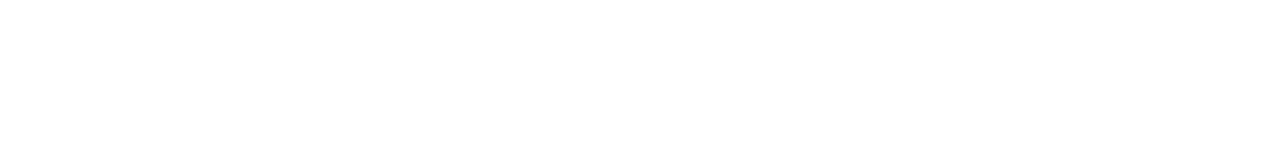
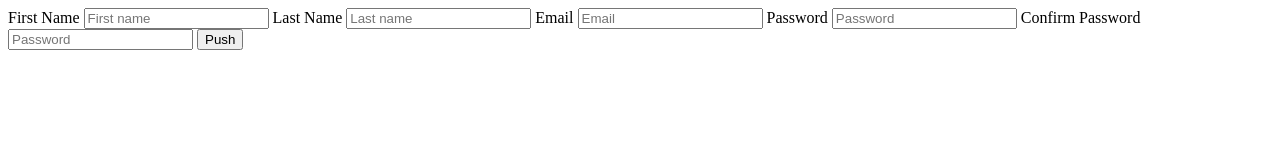
Before and after one commit to Asha-mony/SignUpPage, a plain HTML site: page index.html in a window 1280 px wide. Drawn offline with Linux system fonts and the light colour scheme.

Commit message:
Structure given

```diff
--- a/index.html
+++ b/index.html
@@ -5,10 +5,30 @@
     <meta charset="UTF-8">
     <meta name="viewport" content="width=device-width, initial-scale=1.0">
     <title>Sign Up Page</title>
+    <link rel="stylesheet" href="style.css">
 </head>
 
 <body>
+    <div>
+        <form action="">
+            <label for="">First Name</label>
+            <input type="text" placeholder="First name">
 
+            <label for="">Last Name</label>
+            <input type="text" placeholder="Last name">
+            <label for="">Email</label>
+            <input type="email" placeholder="Email">
+
+            <label for="">Password</label>
+            <input type="Password" placeholder="Password">
+            <label for="">Confirm Password</label>
+            <input type="Password" placeholder="Password">
+
+            <input type="button" value="Push">
+
+
+        </form>
+    </div>
 </body>
 
 </html>
```
Also changed, not shown: style.css (added).
